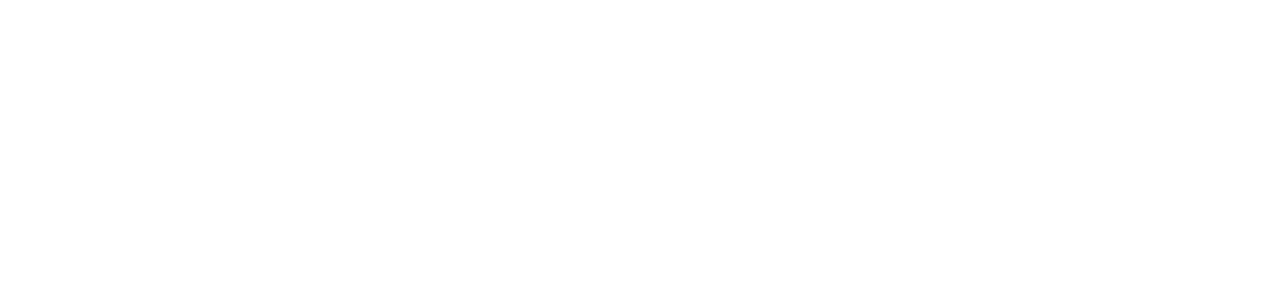
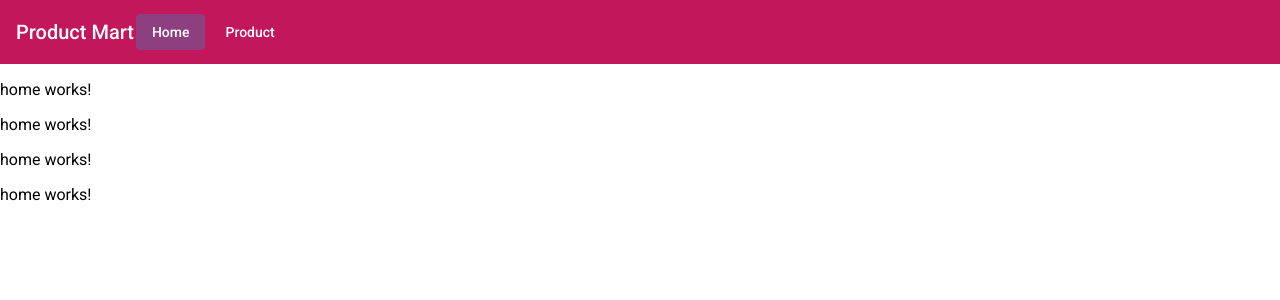
Before and after one commit to 6Ankita11/product-mart, an Angular app in the folder product-mart/Product-Mart/: page /home in a window 1280 px wide. Before the commit this address led to /. Shown: the top 300 px of the page. Built offline with nearby package versions, Linux system fonts and the light colour scheme.

Commit message:
Integrated the toolbar from angular material

```diff
--- a/product-mart/Product-Mart/src/app/app-routing.module.ts
+++ b/product-mart/Product-Mart/src/app/app-routing.module.ts
@@ -6,11 +6,15 @@ const routes: Routes = [
   {
     path: '',
     pathMatch: 'full',
+    redirectTo: 'home'
+  },
+  {
+    path: 'home',
+    pathMatch: 'full',
     component: HomeComponent
   },
   {
     path: 'products',
-    pathMatch: 'full',
     loadChildren: './products/products.module#ProductsModule'
   }
 ];
--- a/product-mart/Product-Mart/src/app/app.component.html
+++ b/product-mart/Product-Mart/src/app/app.component.html
@@ -1,3 +1,11 @@
 <!--The content below is only a placeholder and can be replaced.-->
+<header>
+ <mat-toolbar color ="primary">
+ <mat-toolbar-row>
+    <span> Product Mart</span>
+    <a mat-button  routerLink ="/home" routerLinkActive="active-link">Home</a>
+    <a mat-button  routerLink ="/products" routerLinkActive="active-link">Product</a>
+</mat-toolbar-row>
 
+</mat-toolbar></header>
 <router-outlet></router-outlet>
--- a/product-mart/Product-Mart/src/app/app.component.scss
+++ b/product-mart/Product-Mart/src/app/app.component.scss
@@ -0,0 +1,8 @@
+a
+{
+    margin:2px;
+}
+.active-link
+{
+    background-color:rgba(20, 152, 211, 0.3);
+}
```
